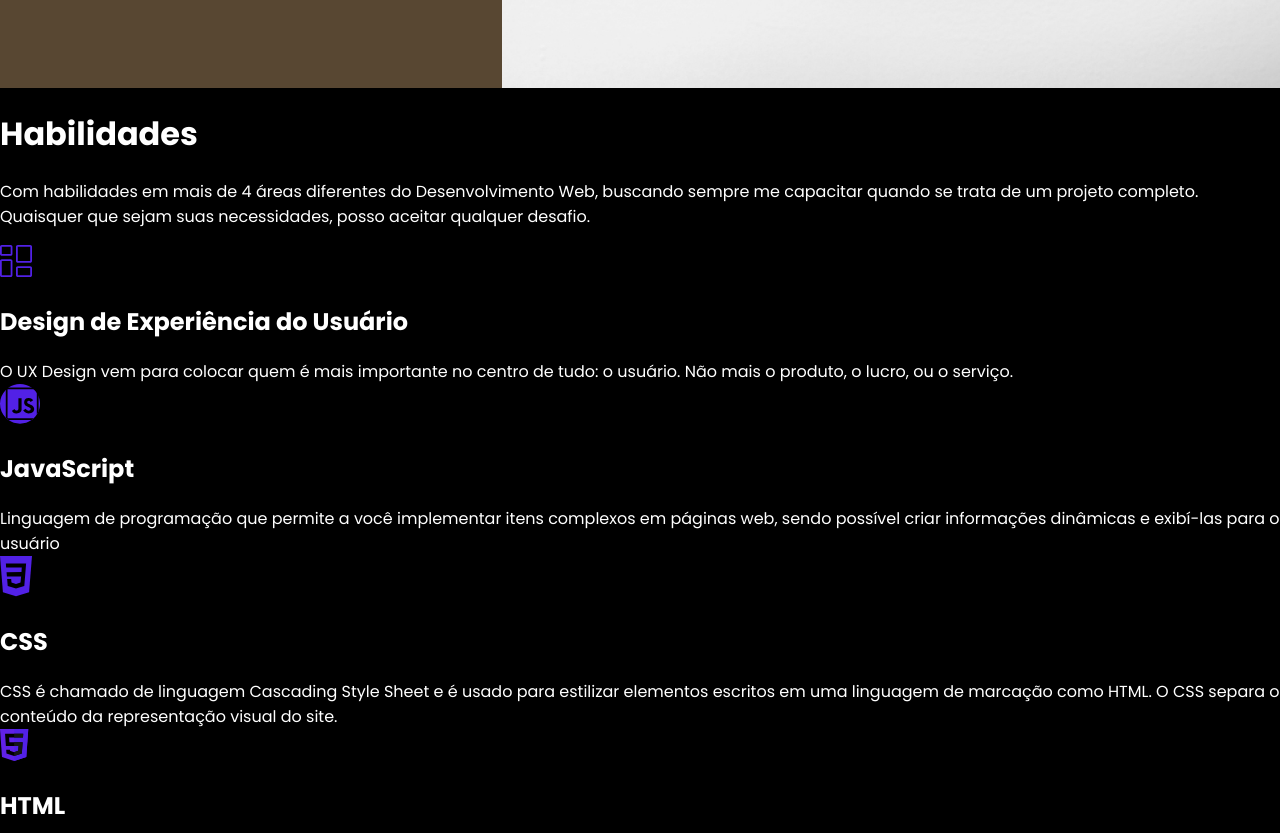
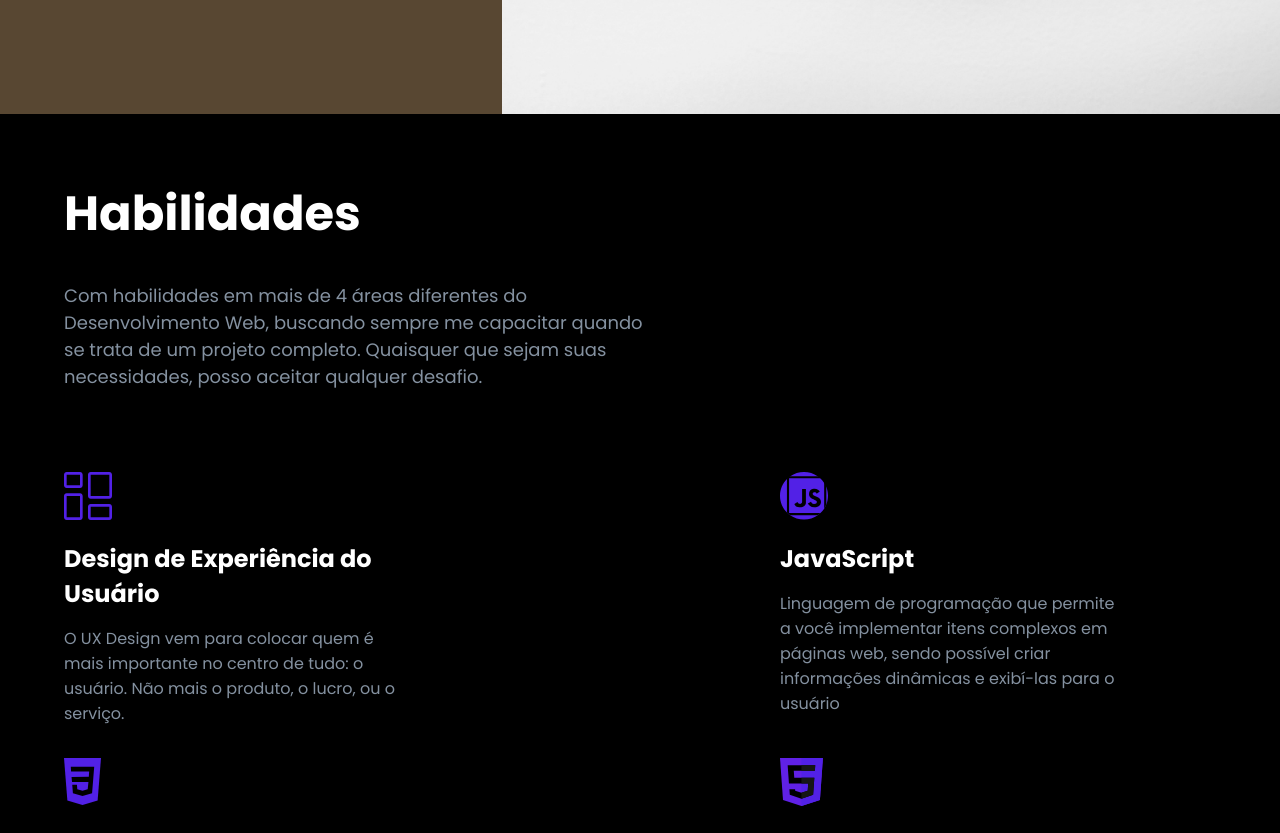
Before and after one commit to Scriblet/Portfolio, a React (Create React App) app: page / in a window 1280 px wide. Shown: the part 2989-3822 px from the top of the page. Built offline with nearby package versions, Linux system fonts and the light colour scheme.

Commit message:
Finalização da skill area e CSS

```diff
--- a/src/App.css
+++ b/src/App.css
@@ -108,7 +108,7 @@ body {
 .experience-info {
   display: flex;
   flex-direction: column;
-  margin: 0 0.2em 0 0.2em;
+  padding: 0.4em;
 }
 
 .experience-info-id {
@@ -157,7 +157,7 @@ body {
 .value-text-title {
   font-weight: 800;
   font-size: clamp(24px, 4vw, 72px);
-  margin: 0
+  margin: 0;
 }
 
 .value-text-body {
@@ -172,10 +172,59 @@ body {
   text-decoration-line: underline;
   line-height: 150%;
   font-size: clamp(12px, 1.1vw, 22px);
-  margin-top:8px;
+  margin-top: 8px;
 }
 
 .value-img {
   height: 32em;
   align-self: baseline;
 }
+
+/* Skills */
+
+.skills-container {
+  display: flex;
+  margin: 4em;
+  flex-direction: column;
+  align-items: flex-start;
+}
+
+.skills-introduction {
+  max-width: 580px;
+  align-self:flex-start;
+}
+
+.skills-introduction-title {
+  margin-top: 0;
+  font-weight: 700;
+  font-size: clamp(48px, 2.6vw, 96px);
+}
+
+.skills-introduction-text {
+  font-size: clamp(18px, 0.8vw, 22px);
+  color: #8491A0;
+}
+
+.skills-list {
+  display: flex;
+  flex-wrap: wrap;
+  justify-content: space-between;
+  margin: 2em 0 4em 0;
+}
+
+.skill-title {
+  margin: 0.6em 0 0.6em 0;
+}
+
+.skill-img {
+  height: 3em;
+}
+
+.skill-text {
+  color: #8491A0;
+}
+
+.skill-container {
+  max-width: 340px;
+  padding:2em 6em 0 0;
+}
--- a/src/components/Skill.jsx
+++ b/src/components/Skill.jsx
@@ -9,10 +9,10 @@ class Skill extends React.Component {
       skillData: { icon, title, text },
     } = this.props;
     return (
-      <div>
-        <img src={icon} alt="Ícone da skill" />
-        <h2>{title}</h2>
-        <text>{text}</text>
+      <div className="skill-container">
+        <img src={icon} alt="Ícone da skill" className="skill-img" />
+        <h2 className="skill-title">{title}</h2>
+        <text className="skill-text">{text}</text>
       </div>
     );
   }
--- a/src/components/SkillsList.jsx
+++ b/src/components/SkillsList.jsx
@@ -9,16 +9,16 @@ class SkillsList extends React.Component {
     const { skillsData } = this.props;
 
     return (
-      <div>
-        <div>
-          <h1>Habilidades</h1>
-          <p>
+      <div className="skills-container">
+        <div className="skills-introduction">
+          <h1 className="skills-introduction-title">Habilidades</h1>
+          <p className="skills-introduction-text">
             Com habilidades em mais de 4 áreas diferentes do Desenvolvimento Web, buscando sempre me
             capacitar quando se trata de um projeto completo. Quaisquer que sejam suas necessidades,
             posso aceitar qualquer desafio.
           </p>
         </div>
-        <div>
+        <div className="skills-list">
           {skillsData.map((skill) => (
             <Skill skillData={skill} key={skillsData.title} />
           ))}
```
Also changed, not shown: src/img/ReactIcon.svg, 1 other file (tests, documents, lock files or other folders).
